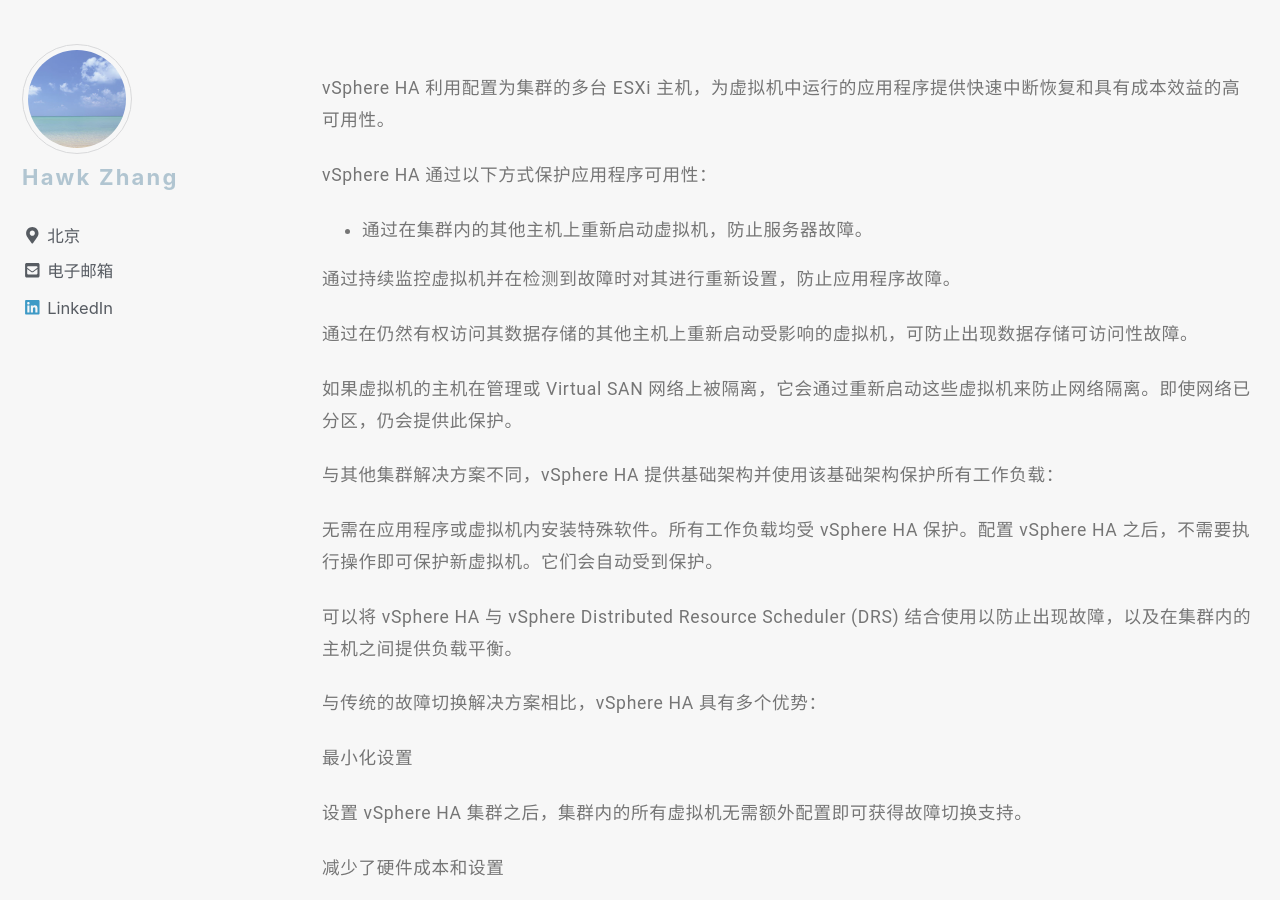
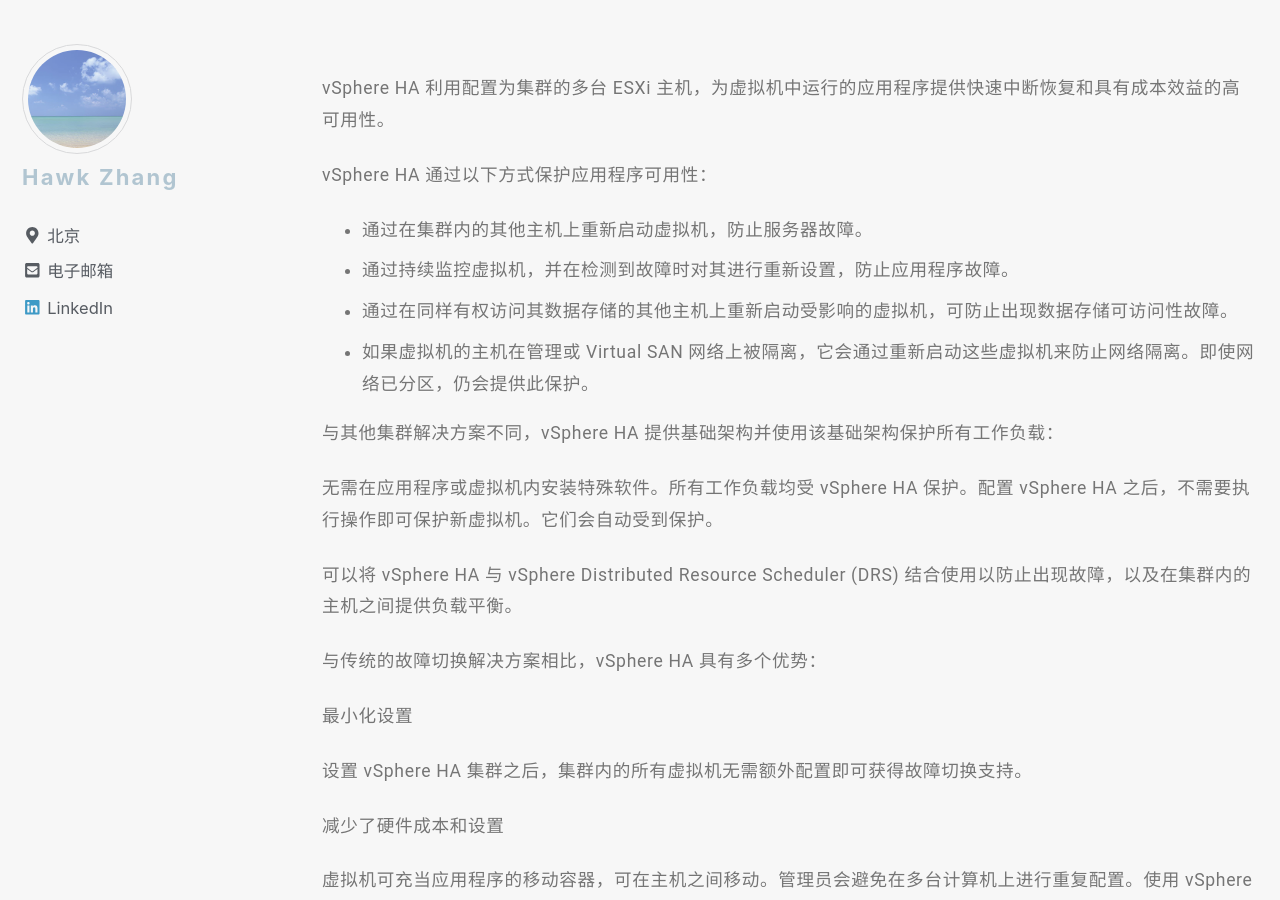
Before and after one commit to narru888/linotes_note, a Jekyll site: the page built from _posts/virtualizaion/2018-04-01-vsphere.ha.md, in a window 1280 px wide and 900 px high, scrolled down 2830 px. Built offline with Jekyll 4.4.1, drawn with Linux system fonts in a browser that asks for light colours; nearby versions of some CDN libraries; a script that is not in the unit is left out.

Commit message:
update on 2018-11-29 09:29:01 CST

```diff
--- a/_posts/virtualizaion/2018-04-01-vsphere.ha.md
+++ b/_posts/virtualizaion/2018-04-01-vsphere.ha.md
@@ -75,12 +75,9 @@
 vSphere HA 通过以下方式保护应用程序可用性：
 
 * 通过在集群内的其他主机上重新启动虚拟机，防止服务器故障。
-
-通过持续监控虚拟机并在检测到故障时对其进行重新设置，防止应用程序故障。
-
-通过在仍然有权访问其数据存储的其他主机上重新启动受影响的虚拟机，可防止出现数据存储可访问性故障。
-
-如果虚拟机的主机在管理或 Virtual SAN 网络上被隔离，它会通过重新启动这些虚拟机来防止网络隔离。即使网络已分区，仍会提供此保护。
+* 通过持续监控虚拟机，并在检测到故障时对其进行重新设置，防止应用程序故障。
+* 通过在同样有权访问其数据存储的其他主机上重新启动受影响的虚拟机，可防止出现数据存储可访问性故障。
+* 如果虚拟机的主机在管理或 Virtual SAN 网络上被隔离，它会通过重新启动这些虚拟机来防止网络隔离。即使网络已分区，仍会提供此保护。
 
 与其他集群解决方案不同，vSphere HA 提供基础架构并使用该基础架构保护所有工作负载：
 
```
